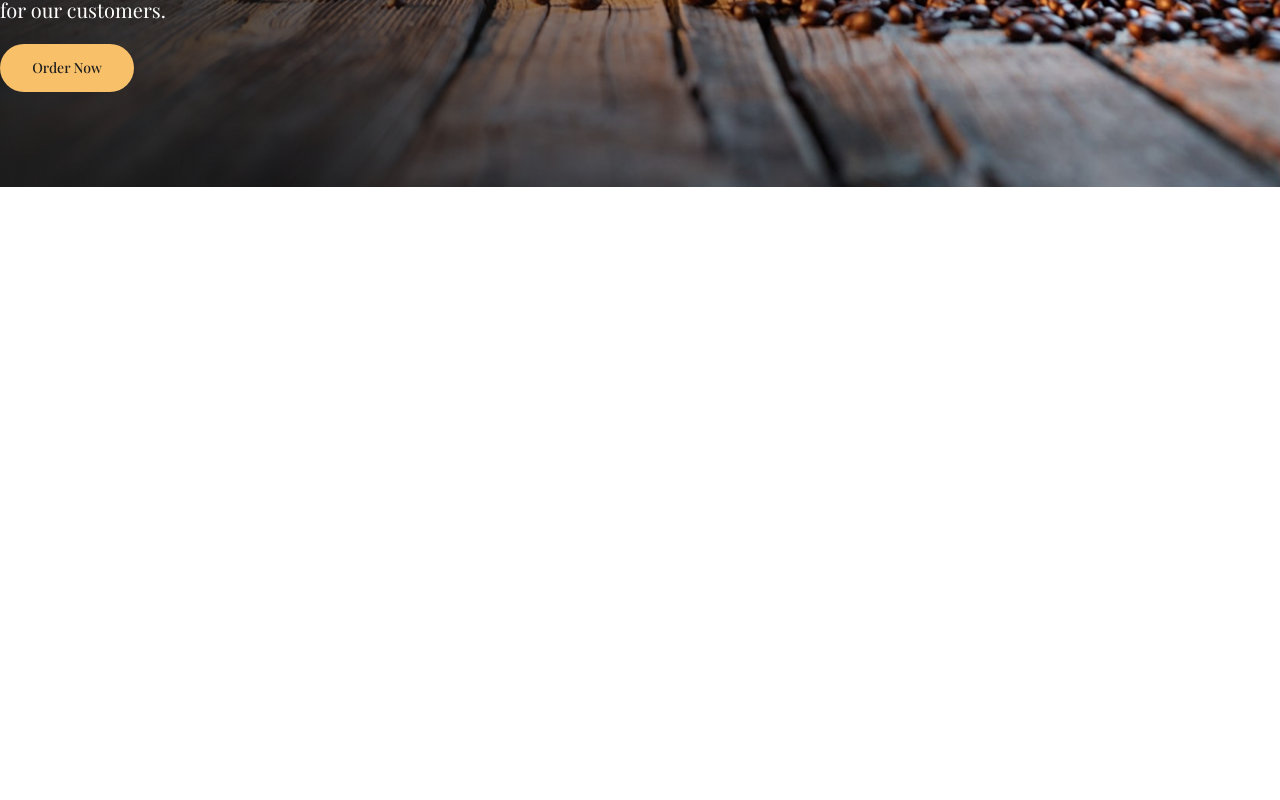
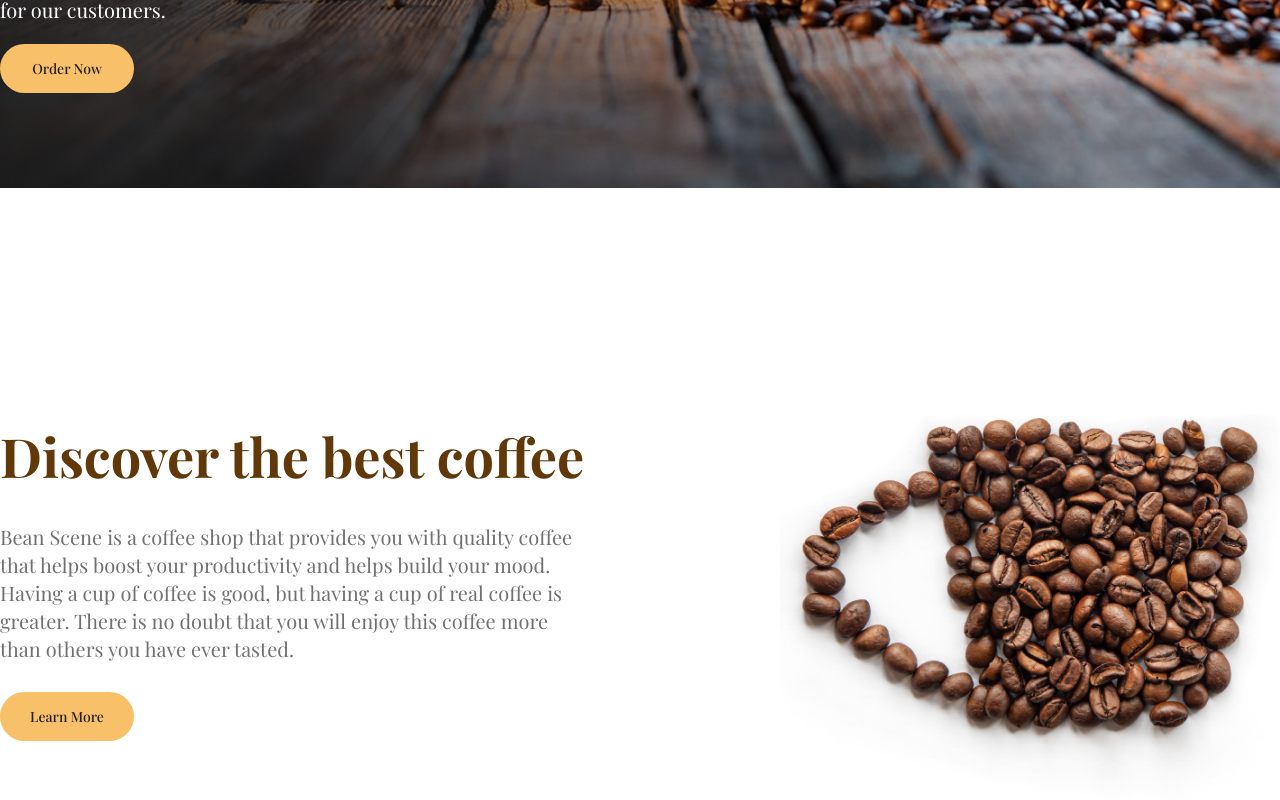
Before and after one commit to codexmish/-Bean-SceneN, a Next.js app: page / in a window 1280 px wide. Shown: the part 536-1336 px from the top of the page. Before the commit the page ends 800 px from the top, so only its background shows below. Built offline with nearby package versions, Linux system fonts and the light colour scheme; a web font is replaced by a local one.

Commit message:
discover section done

```diff
--- a/src/app/components/Banner.jsx
+++ b/src/app/components/Banner.jsx
@@ -30,7 +30,7 @@ const Banner = () => {
               our customers.
             </p>
 
-            <div className="sin-button w-[100px] lg:w-[134px] h-[38px] lg:h-[48px] flex items-center justify-center bg-theme text-xs lg:text-sm text-text-black font-medium font-playfair rounded-full">
+            <div className="sin-button w-[100px] lg:w-[134px] h-[38px] lg:h-[49px] flex items-center justify-center bg-theme text-xs lg:text-sm text-text-black font-medium font-playfair rounded-full">
               Order Now
             </div>
           </div>
--- /dev/null
+++ b/src/app/components/Discover.jsx
@@ -0,0 +1,34 @@
+import React from "react";
+import beanMug from "../images/bean mug.png";
+import Image from "next/image";
+
+const Discover = () => {
+  return (
+    <>
+      <section className="main">
+        <div className="container px-6 lg:px-0 flex flex-wrap items-center justify-between pt-[50px] lg:pt-[150px] pb-[82px]">
+          <div className="left w-full lg:w-auto">
+            <h2 className="text-xl lg:text-[54px] text-cofee font-bold font-playfair">
+              Discover the best coffee
+            </h2>
+            <p className="lg:w-[585px] text-sm lg:text-xl text-secoundary-text font-normal font-playfair py-[29px]">
+              Bean Scene is a coffee shop that provides you with quality coffee
+              that helps boost your productivity and helps build your mood.
+              Having a cup of coffee is good, but having a cup of real coffee is
+              greater. There is no doubt that you will enjoy this coffee more
+              than others you have ever tasted.
+            </p>
+            <div className="sin-button w-[100px] lg:w-[134px] h-[38px] lg:h-[49px] flex items-center justify-center bg-theme text-xs lg:text-sm text-text-black font-medium font-playfair rounded-full">
+              Learn More
+            </div>
+          </div>
+          <div className="right w-full lg:w-[500px]">
+            <Image src={beanMug} alt="BeanMug"/>
+          </div>
+        </div>
+      </section>
+    </>
+  );
+};
+
+export default Discover;
--- a/src/app/page.jsx
+++ b/src/app/page.jsx
@@ -1,10 +1,12 @@
 import React from 'react'
 import Banner from './components/Banner'
+import Discover from './components/Discover'
 
 const page = () => {
   return (
     <>
     <Banner/>
+    <Discover/>
 
     </>
   )
```
Also changed, not shown: src/app/images/bean mug.png (added).
